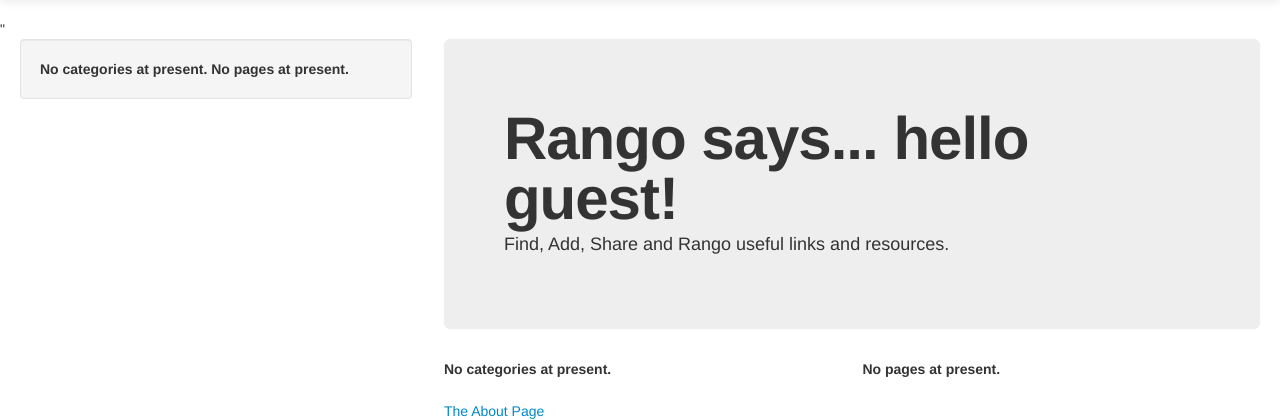
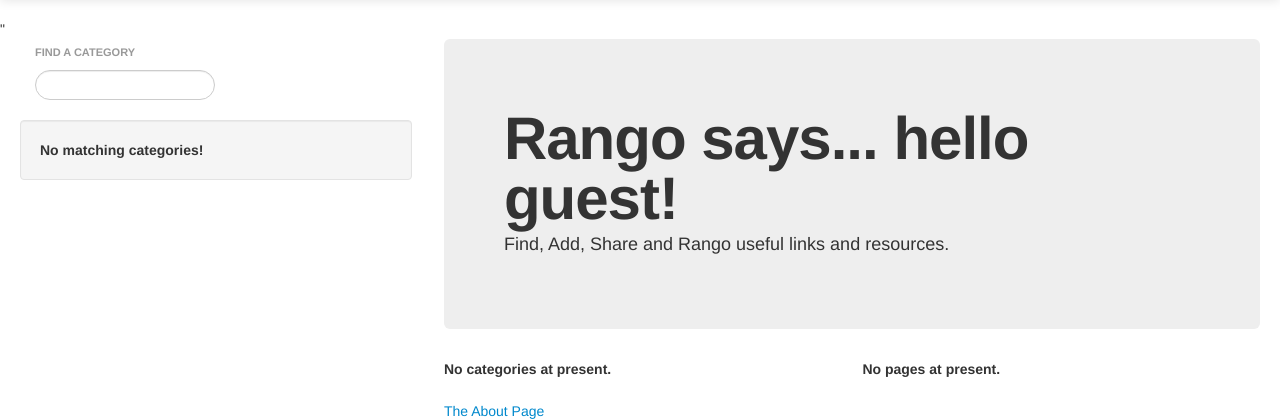
Before and after one commit to mhinrichs/sho-site, a Django app: template sho-site/rango/templates/rango/index.html in a window 1280 px wide. Shown: the part 41-461 px from the top of the page. Run offline with Django 3.2, Linux system fonts and the light colour scheme; the template is opened without the code that fills it, so the values that code supplies are empty; parts of the project's set-up code (start-up, migrations or seed data) failed here and were passed over; some libraries are stand-ins or nearby versions.

Commit message:
TwD Ch15 final exercises

```diff
--- a/sho-site/rango/templates/rango/category_list.html
+++ b/sho-site/rango/templates/rango/category_list.html
@@ -7,17 +7,7 @@
         {% endfor %}
     </ul>
 {% else %}
-    <strong>No categories at present.</strong>
+    <strong>No matching categories!</strong>
 {% endif %}
 
-{% if pages %}
-    <h2>Most Viewed Pages</h2>
-        <ul>
-        {% for page in pages %}
-            <li><a href="{{ page.url }}"> {{ page.title }}</a></li>
-        {% endfor %}
-        </ul>
-{% else %}
-    <strong>No pages at present.</strong>
-{% endif %}
 {% endblock %}
--- a/sho-site/rango/templates/rango/rango_base.html
+++ b/sho-site/rango/templates/rango/rango_base.html
@@ -14,6 +14,7 @@
         {% addtoblock "js" %}
         <script src="//ajax.googleapis.com/ajax/libs/jquery/1.10.2/jquery.min.js"></script>
         <script src="{% static "js/bootstrap.min.js" %}"></script>
+        <script src="{% static "js/rango-ajax.js" %}"></script>
         {% endaddtoblock %}
 
         <title> {%block title%} Rango! {% endblock %} </title>
@@ -56,7 +57,14 @@
         <div class="container-fluid">
         <div class="row-fluid">
             <div class="span4">
-                <div class="well sidebar-nav">
+                <ul class="nav nav-list">
+                    <li class="nav-header">Find a Category</li>
+                    <form>
+                        <label></label>
+                        <li><input class="input-medium search-query" type="text" name="suggestion" value="" id="sug"/></li>
+                    </form>
+                </ul>
+                <div id="cats" class="well sidebar-nav">
                 {% include "rango/category_list.html" %}
                 </div><!--/.well-->
             </div><!--/span-->
--- a/sho-site/rango/urls.py
+++ b/sho-site/rango/urls.py
@@ -10,6 +10,7 @@ urlpatterns = patterns('',
     url(r'^profile/(?P<username_url>\w+)/$', views.profile, name='profile'),
     url(r'^goto/(?P<page_id>\d+)/$', views.track_url, name='track_url'),
     url(r'^like_category/$', views.like_category, name='like_category'),
+    url(r'^suggest_category/$', views.suggest_category, name='suggest_category'),
     url(r'^register/$', views.register, name='register'),
     url(r'^login/$', views.user_login, name='login'),
     url(r'^logout/$', views.user_logout, name='logout'),)
--- a/sho-site/static/js/rango-ajax.js
+++ b/sho-site/static/js/rango-ajax.js
@@ -6,9 +6,17 @@ $(document).ready(function() {
     $.get('/rango/like_category/', {category_id: catid}, function(data) {
       $('#like_count').html(data);
       $('#likes').hide();
+    });
+  });
+
+  $('#sug').keyup(function() {
+    var query;
+    query = $(this).val();
+    $.get('/rango/suggest_category/', {suggestion: query}, function(data) {
+      $('#cats').html(data);
 
     });
-
   });
 
+
 });
```
Also changed, not shown: sho-site/rango/views.py (+19 -0 lines).
